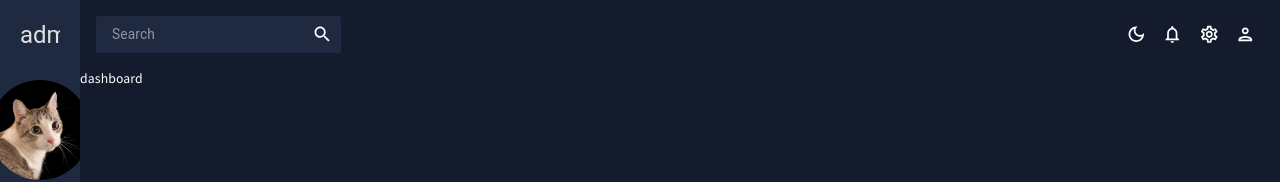
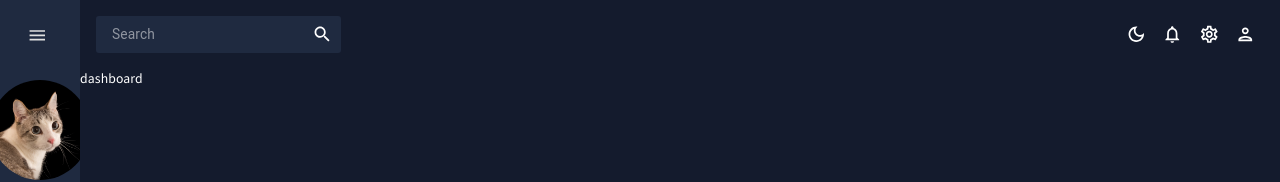
Before and after one commit to Ohleh/react-admin, a React (Create React App) app: page / in a window 1280 px wide. Both pictures are taken after a click on the link "admin". Shown: the top 182 px of the page. Built offline with nearby package versions, Linux system fonts and the light colour scheme.

Commit message:
repair burger collapsed

```diff
--- a/src/scenes/global/Sidebar.jsx
+++ b/src/scenes/global/Sidebar.jsx
@@ -39,7 +39,7 @@ const Item = ({ title, to, icon, selected, setSelected }) => {
 const Sidebarr = () => {
   const theme = useTheme();
   const colors = tokens(theme.palette.mode);
-  const { collapseSidebar } = useProSidebar();
+  const { collapseSidebar, collapsed } = useProSidebar();
   const [selected, setSelected] = useState("Dashboard");
   return (
     <Box
@@ -75,7 +75,7 @@ const Sidebarr = () => {
           {/* LOGO & MENU ICONS */}
           <MenuItem
             onClick={() => collapseSidebar()}
-            // icon={collapseSidebar ? <MenuOutlinedIcon /> : undefined}
+            icon={collapsed ? <MenuOutlinedIcon /> : undefined} // show a humburger whet it is collapsed
             style={{
               margin: "10px 0 20px 0",
               color: colors.grey[100],
@@ -86,12 +86,12 @@ const Sidebarr = () => {
                 display="flex"
                 justifyContent="space-between"
                 alignItems="center"
-                ml="15"
+                ml="15px"
               >
                 <Typography variant="h3" color={colors.grey[100]}>
                   admin
                 </Typography>
-                <IconButton onClick={() => collapseSidebar()}>
+                <IconButton>
                   <MenuOutlinedIcon />
                 </IconButton>
               </Box>
```
